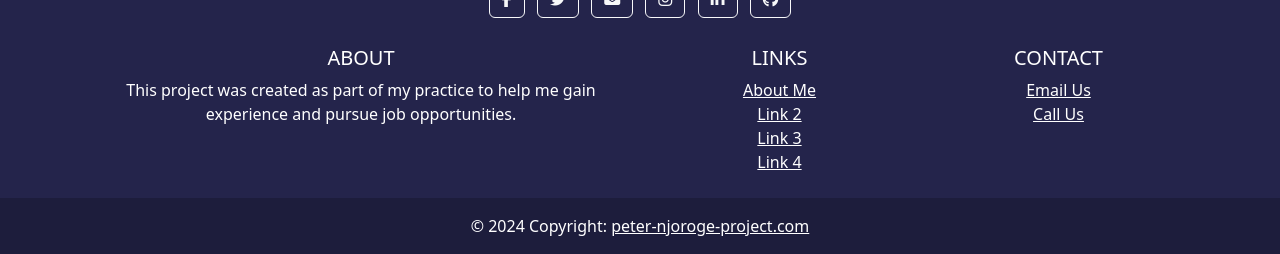
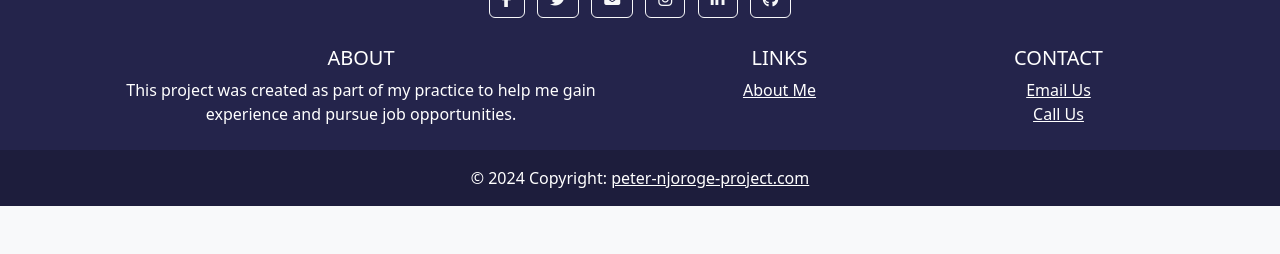
Before and after one commit to Njoro90260/blogs, a Django app: page /about/ in a window 1280 px wide. Shown: the part 821-1075 px from the top of the page. After the commit the page ends 1027 px from the top, so only its background shows below. Run offline with Django 4.2, Linux system fonts and the light colour scheme; some libraries are stand-ins or nearby versions.

Commit message:
add themes commit2

```diff
--- a/blogs/templates/blogs/base.html
+++ b/blogs/templates/blogs/base.html
@@ -136,9 +136,9 @@
 
                     <ul class="list-unstyled mb-0">
                         <li><a href="{% url 'blogs:about' %}" class="text-white">About Me</a></li>
-                        <li><a href="#!" class="text-white">Link 2</a></li>
+                        <!-- <li><a href="#!" class="text-white">Link 2</a></li>
                         <li><a href="#!" class="text-white">Link 3</a></li>
-                        <li><a href="#!" class="text-white">Link 4</a></li>
+                        <li><a href="#!" class="text-white">Link 4</a></li> -->
                     </ul>
                 </div>
 
@@ -148,7 +148,7 @@
 
                     <ul class="list-unstyled mb-0">
                         <li><a href="mailto:wchegesalome@gmail.com" class="text-white">Email Us</a></li>
-                        <li><a href="#!" class="text-white">Call Us</a></li>
+                        <li><a href="tel:+254713244359" class="text-white">Call Us</a></li>
                     </ul>
                 </div>
             </div>
```
